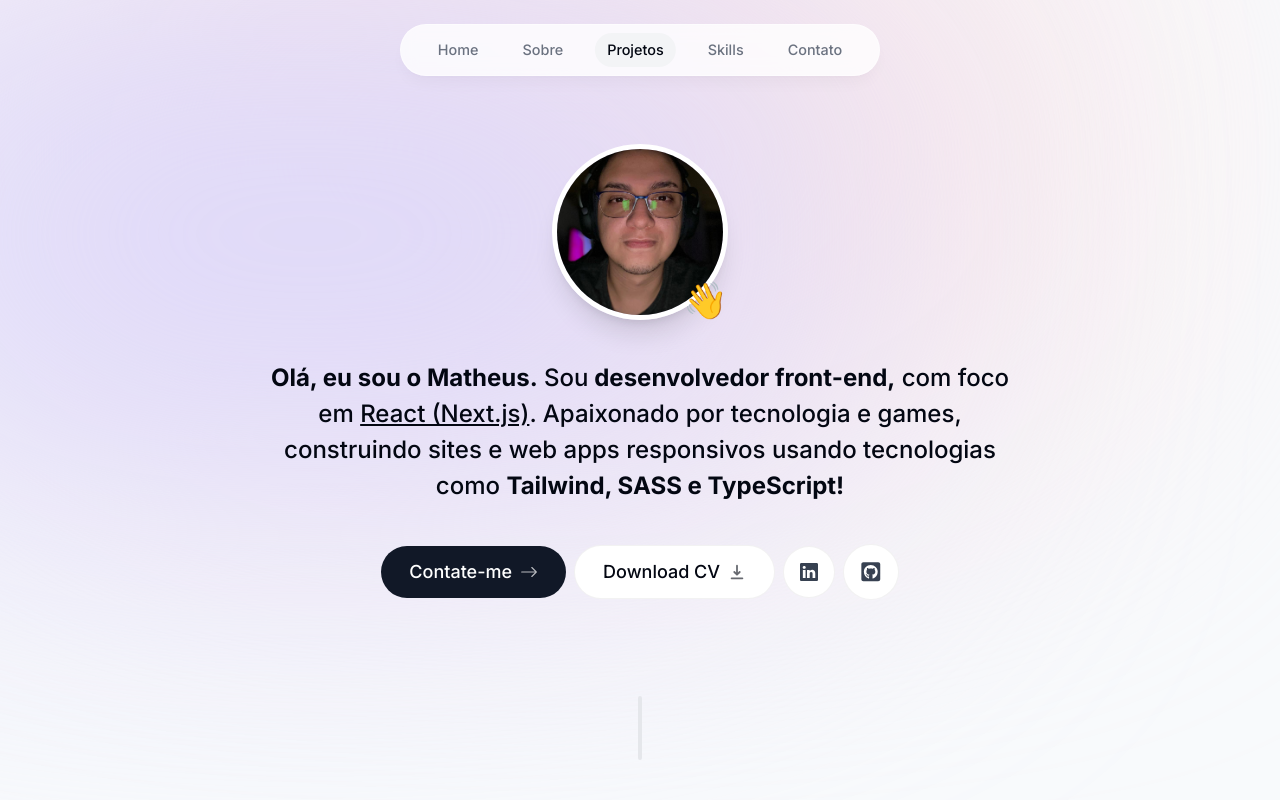
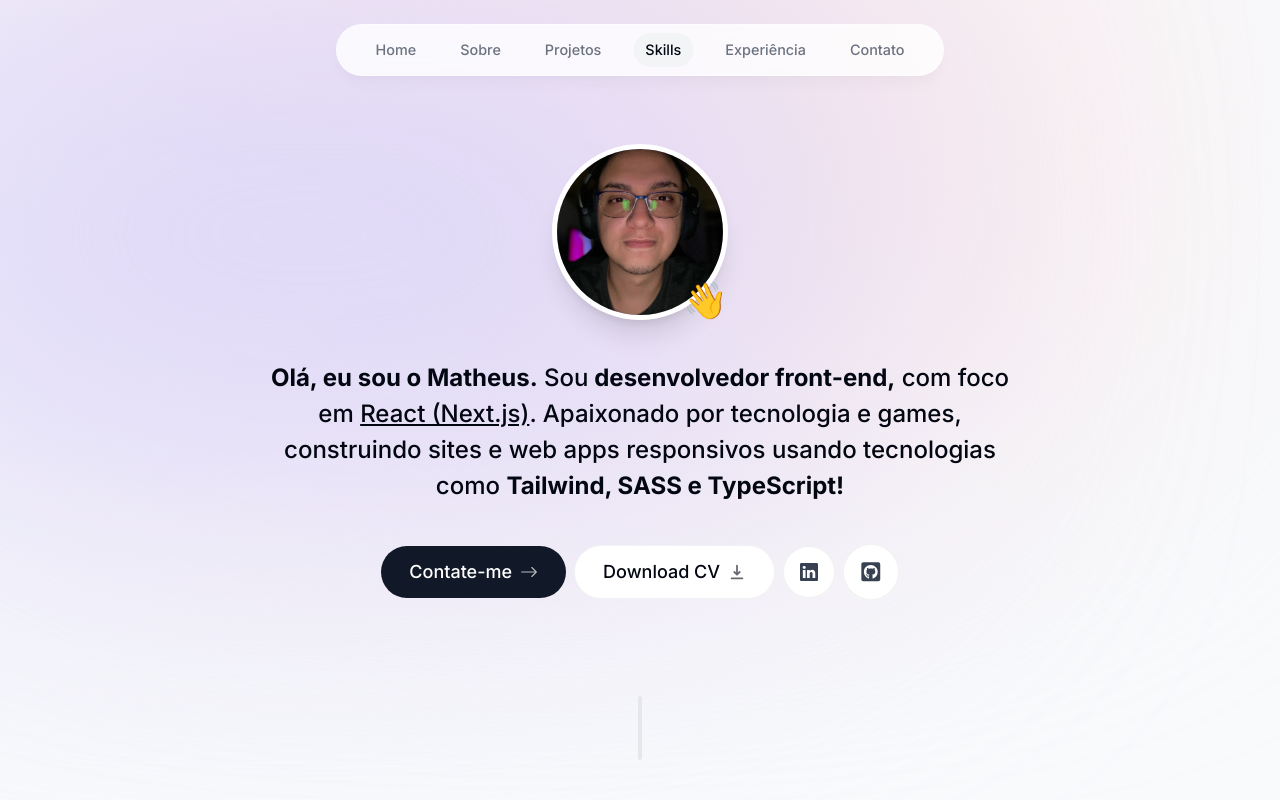
Before and after one commit to 1Maatheus/portfolio, a Next.js app in the folder my-portfolio/: page / in a window 1280 px wide. Shown: the top 800 px of the page. Built offline with nearby package versions, Linux system fonts and the light colour scheme.

Commit message:
skills section

```diff
--- a/my-portfolio/app/page.tsx
+++ b/my-portfolio/app/page.tsx
@@ -1,7 +1,9 @@
 import About from "@/components/About";
+import Experience from "@/components/Experience";
 import Intro from "@/components/Intro";
 import Projects from "@/components/Projects";
 import SectionDivider from "@/components/Section-Divider";
+import Skills from "@/components/Skills";
 
 export default function Home() {
   return (
@@ -10,6 +12,8 @@
       <SectionDivider />
       <About />
       <Projects />
+      <Skills />
+      <Experience />
     </main>
   );
 }
--- /dev/null
+++ b/my-portfolio/components/Experience.tsx
@@ -0,0 +1,15 @@
+import React from "react";
+import SectionHeading from "./Section-Heading";
+import {
+  VerticalTimeline,
+  VerticalTimelineElement,
+} from "react-vertical-timeline-component";
+import "react-vertical-timeline-component/style.min.css";
+
+export default function Experience() {
+  return (
+    <section id="experience">
+      <SectionHeading> Experiência </SectionHeading>
+    </section>
+  );
+}
--- a/my-portfolio/components/Header.tsx
+++ b/my-portfolio/components/Header.tsx
@@ -13,13 +13,13 @@
   return (
     <header className="z-[999] relative">
       <motion.div
-        className="fixed top-6 left-1/2 h-[4.5rem] w-[25em] rounded-full border border-white border-opacity-40 bg-white bg-opacity-80 shadow-lg shadow-black/[0.03] backdrop-blur-[0.5rem] sm:top-6 sm:h-[3.25rem] sm:w-[30rem]"
+        className="fixed top-6 left-1/2 h-[3.5rem] w-[30em] rounded-full border border-white border-opacity-40 bg-white bg-opacity-80 shadow-lg shadow-black/[0.03] backdrop-blur-[0.5rem] sm:top-6 sm:h-[3.25rem] sm:w-[38rem]"
         initial={{ y: -100, x: "-50%", opacity: 0 }}
         animate={{ y: 0, x: "-50%", opacity: 1 }}
       ></motion.div>
 
       <nav className="flex fixed top-[1.7rem] left-1/2 h-12 -translate-x-1/2 py-2 sm:top-[1.7rem] sm:h-[initial] sm:py-0">
-        <ul className="flex w-[22rem] flex-wrap items-center justify-center gap-y-1 text-[0.9rem] font-medium text-gray-500 sm:w-[initial] sm:flex-nowrap sm:gap-5">
+        <ul className="flex w-[22rem]  items-center justify-center gap-y-1 text-[0.9rem] font-medium text-gray-500 sm:w-[initial] sm:flex-nowrap sm:gap-5">
           {links.map((link) => (
             <motion.li
               className="h-3/4 flex items-center justify-center relative"
--- a/my-portfolio/components/Projects.tsx
+++ b/my-portfolio/components/Projects.tsx
@@ -7,9 +7,9 @@
 import { useSectionInView } from "@/lib/hooks";
 
 export default function Projects() {
-  const { ref } = useSectionInView("Projetos", 0.2);
+  const { ref } = useSectionInView("Projetos", 0.3);
   return (
-    <section ref={ref} id="projects" className="scroll-mt-28">
+    <section ref={ref} id="projects" className="scroll-mt-28 mb-28">
       <SectionHeading>Projetos</SectionHeading>
       <div>
         {projectsData.map((project, index) => (
--- /dev/null
+++ b/my-portfolio/components/Skills.tsx
@@ -0,0 +1,51 @@
+"use client";
+
+import React from "react";
+import SectionHeading from "./Section-Heading";
+import { skillsData } from "@/lib/data";
+import { useSectionInView } from "@/lib/hooks";
+import { motion } from "framer-motion";
+
+const fadeInAnimationVariants = {
+  initial: {
+    opacity: 0,
+    y: 100,
+  },
+  animate: (index: number) => ({
+    opacity: 1,
+    y: 0,
+    transition: {
+      delay: 0.05 * index,
+    },
+  }),
+};
+
+export default function Skills() {
+  const { ref } = useSectionInView("Skills", 0.4);
+  return (
+    <section
+      id="skills"
+      ref={ref}
+      className="mb-28 max-w-[53rem] scroll-mt-28 text-center sm:mb-40"
+    >
+      <SectionHeading> Skills </SectionHeading>
+      <ul className="flex flex-wrap justify-center gap-2 text-lg text-gray-800">
+        {skillsData.map((skill, index) => (
+          <motion.li
+            className="bg-white border border-black/[0.1] rounded-xl px-5 py-3"
+            key={index}
+            variants={fadeInAnimationVariants}
+            initial="initial"
+            whileInView="animate"
+            viewport={{
+              once: true,
+            }}
+            custom={index}
+          >
+            {skill}
+          </motion.li>
+        ))}
+      </ul>
+    </section>
+  );
+}
--- a/my-portfolio/lib/data.ts
+++ b/my-portfolio/lib/data.ts
@@ -25,6 +25,10 @@
   {
     name: "Skills",
     hash: "#skills",
+  },
+  {
+    name: "Experiência",
+    hash: "#experience",
   },
   {
     name: "Contato",
--- a/my-portfolio/package.json
+++ b/my-portfolio/package.json
@@ -14,12 +14,14 @@
     "next": "14.0.4",
     "react": "^18",
     "react-dom": "^18",
-    "react-icons": "^4.12.0"
+    "react-icons": "^4.12.0",
+    "react-vertical-timeline-component": "^3.6.0"
   },
   "devDependencies": {
     "@types/node": "^20",
     "@types/react": "^18",
     "@types/react-dom": "^18",
+    "@types/react-vertical-timeline-component": "^3.3.6",
     "autoprefixer": "^10.0.1",
     "eslint": "^8",
     "eslint-config-next": "14.0.4",
```
Also changed, not shown: 1 other file (tests, documents, lock files or other folders).
